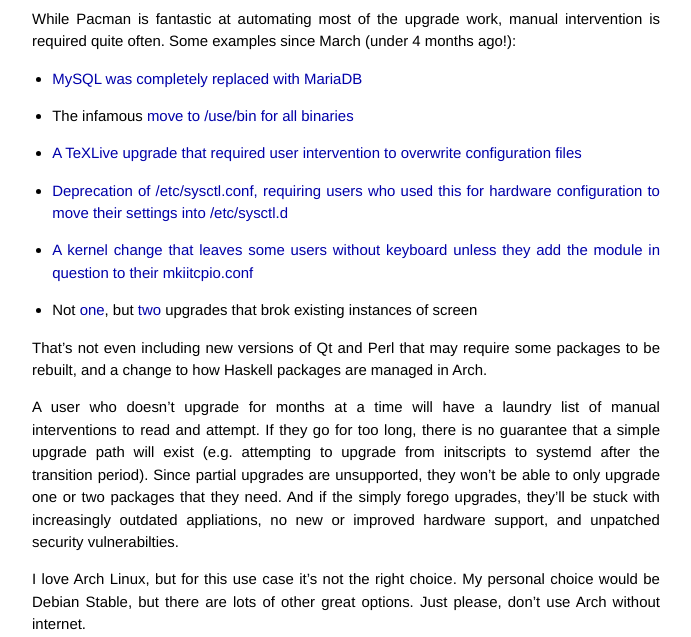
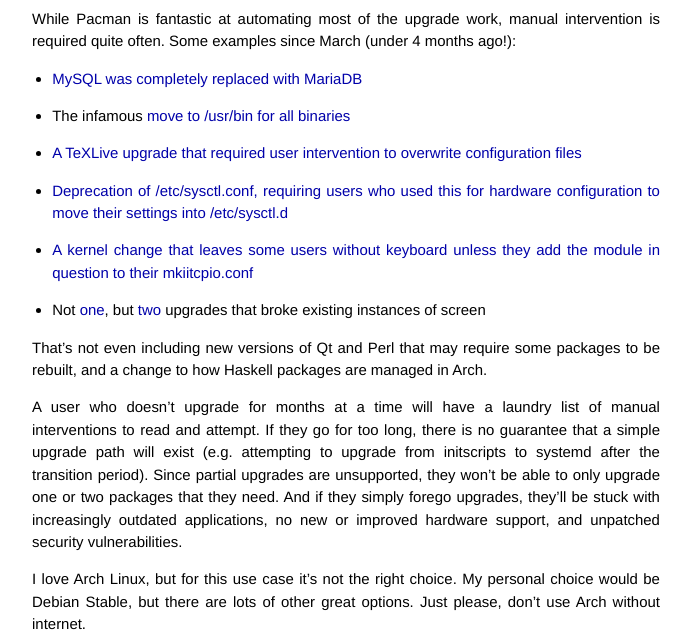
Before and after one commit to dharmab/dharmab.github.io, a Jekyll site: the page built from _posts/2014-07-12-arch-linux-with-no-internet.markdown, in a window 1280 px wide. Shown: the part 450-1087 px from the top of the page, without its empty margins (294-985 px from the left). Built offline with Jekyll 4.4.1, drawn with Linux system fonts in a browser that asks for light colours; Markdown is read by kramdown in place of the engine named in the settings.

Commit message:
fix typos

```diff
--- a/_posts/2014-07-12-arch-linux-with-no-internet.markdown
+++ b/_posts/2014-07-12-arch-linux-with-no-internet.markdown
@@ -14,7 +14,7 @@
 
 * [MySQL was completely replaced with MariaDB](https://www.archlinux.org/news/mariadb-replaces-mysql-in-repositories/)
 
-* The infamous [move to /use/bin for all binaries](https://www.archlinux.org/news/binaries-move-to-usrbin-requiring-update-intervention/)
+* The infamous [move to /usr/bin for all binaries](https://www.archlinux.org/news/binaries-move-to-usrbin-requiring-update-intervention/)
 
 * [A TeXLive upgrade that required user intervention to overwrite configuration files](https://www.archlinux.org/news/texlive-2013-update-may-require-user-intervention/)
 
@@ -22,10 +22,10 @@
 
 * [A kernel change that leaves some users without keyboard unless they add the module in question to their mkiitcpio.conf](https://www.archlinux.org/news/deprecation-of-etcsysctlconf/)
 
-* Not [one](https://www.archlinux.org/news/screen-420-cannot-reattach-older-instances/), but [two](https://www.archlinux.org/news/screen-421-cannot-reattach-older-instances-either/) upgrades that brok existing instances of screen
+* Not [one](https://www.archlinux.org/news/screen-420-cannot-reattach-older-instances/), but [two](https://www.archlinux.org/news/screen-421-cannot-reattach-older-instances-either/) upgrades that broke existing instances of screen
 
 That's not even including new versions of Qt and Perl that may require some packages to be rebuilt, and a change to how Haskell packages are managed in Arch.
 
-A user who doesn't upgrade for months at a time will have a laundry list of manual interventions to read and attempt. If they go for too long, there is no guarantee that a simple upgrade path will exist (e.g. attempting to upgrade from initscripts to systemd after the transition period). Since partial upgrades are unsupported, they won't be able to only upgrade one or two packages that they need. And if the simply forego upgrades, they'll be stuck with increasingly outdated appliations, no new or improved hardware support, and unpatched security vulnerabilties.
+A user who doesn't upgrade for months at a time will have a laundry list of manual interventions to read and attempt. If they go for too long, there is no guarantee that a simple upgrade path will exist (e.g. attempting to upgrade from initscripts to systemd after the transition period). Since partial upgrades are unsupported, they won't be able to only upgrade one or two packages that they need. And if they simply forego upgrades, they'll be stuck with increasingly outdated applications, no new or improved hardware support, and unpatched security vulnerabilities.
 
 I love Arch Linux, but for this use case it's not the right choice. My personal choice would be Debian Stable, but there are lots of other great options. Just please, don't use Arch without internet.
```
